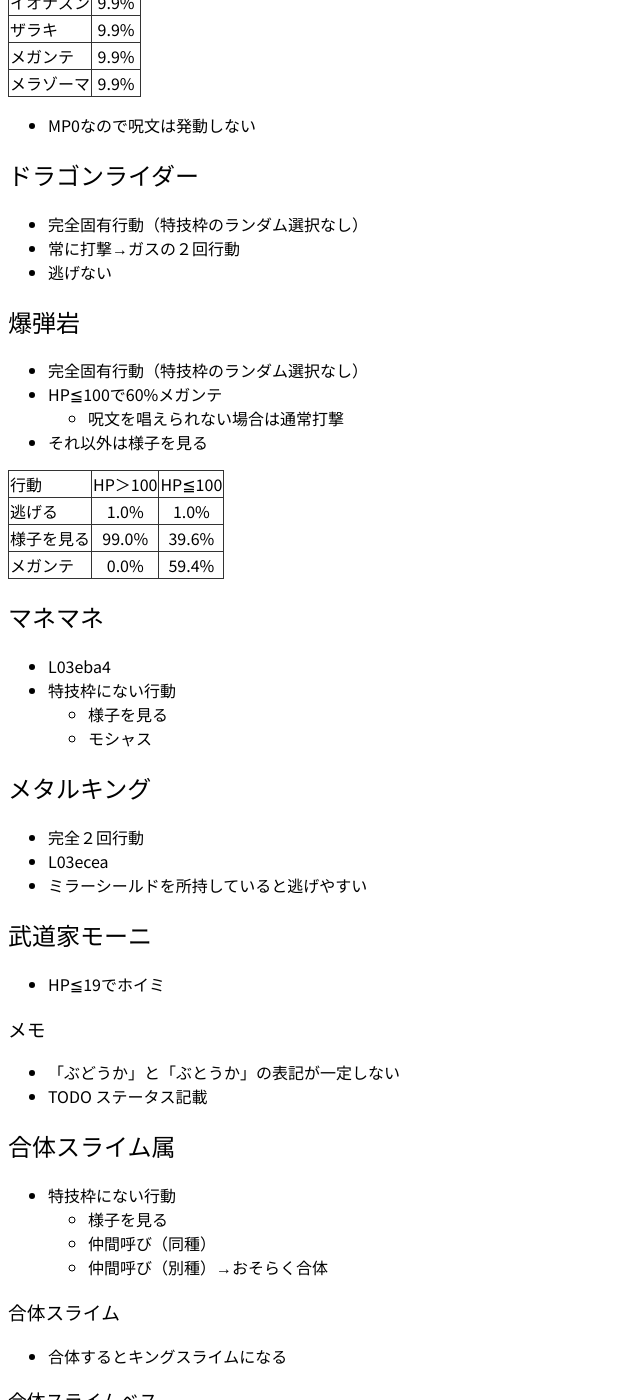
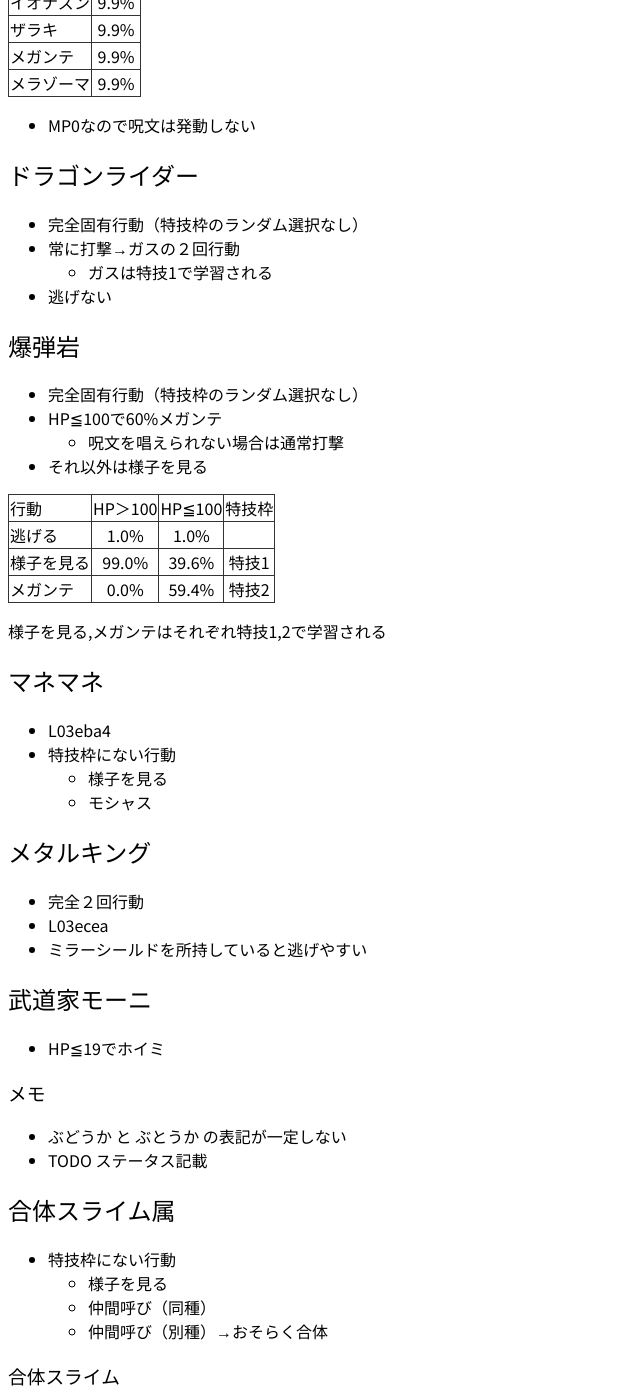
Before and after one commit to chiorex/TDQ_DATA_DAT, a Jekyll site: the page built from tdq2/behavior.md, in a window 1280 px wide and 1400 px high, scrolled down 1640 px. Shown: the whole window, without its empty margins (0-640 px from the left). Built offline with Jekyll 4.4.1, drawn with Linux system fonts in a browser that asks for light colours; some web fonts are replaced; formulas are drawn with MathJax 3; some of the changed text lies outside the part shown.

Commit message:
TDQ2 学習されない固有行動を記載

```diff
--- a/tdq2/behavior.md
+++ b/tdq2/behavior.md
@@ -84,8 +84,8 @@ update: 2016-10-16
 
 * 完全固有行動（特技枠のランダム選択なし）
 * 常に打撃→ガスの２回行動
+	* ガスは特技1で学習される
 * 逃げない
-
 
 ## 爆弾岩
 
@@ -94,11 +94,13 @@ update: 2016-10-16
 	* 呪文を唱えられない場合は通常打撃
 * それ以外は様子を見る
 
-| 行動       | HP＞100 | HP≦100 |
-|:-----------|:-----:|:-----:|
+| 行動       | HP＞100 | HP≦100 | 特技枠 |
+|:-----------|:-----:|:-----:|:---:|
 | 逃げる     |  1.0% |  1.0% |
-| 様子を見る | 99.0% | 39.6% |
-| メガンテ   |  0.0% | 59.4% |
+| 様子を見る | 99.0% | 39.6% | 特技1 |
+| メガンテ   |  0.0% | 59.4% | 特技2 |
+
+様子を見る,メガンテはそれぞれ特技1,2で学習される
 
 
 ## マネマネ
@@ -121,7 +123,7 @@ update: 2016-10-16
 
 ### メモ
 
-* 「ぶどうか」と「ぶとうか」の表記が一定しない
+* __ぶどうか__ と __ぶとうか__ の表記が一定しない
 * TODO ステータス記載
 
 
@@ -191,6 +193,8 @@ update: 2016-10-16
 | 仲間を呼ぶ（別種） | 23.9% |   -   |
 | メガンテ           |  -    | 100%  |
 
+メガンテは特技5で学習される
+
 
 ## ビビンバー
 
@@ -231,6 +235,8 @@ update: 2016-10-16
 	9. 打撃？
 	10. 痛恨
 	11. ２回攻撃
+		* 固有行動枠1～5は特技枠1～5相当で学習される
+		* 固有行動枠6～11は学習されない
 
 補助呪文数別一覧
 
@@ -286,6 +292,8 @@ update: 2016-10-16
 	8. 雄叫び
 	9. 気合溜め
 	10. スカラ
+		* 固有行動枠1～5は特技枠1～5相当で学習される
+		* 固有行動枠6～10は学習されない
 
 補助呪文数別一覧
 
```
Also changed, not shown: other parts of tdq2/behavior.md (+1 -1 lines), tdq2/ai_save.md (+3 -1 lines).
